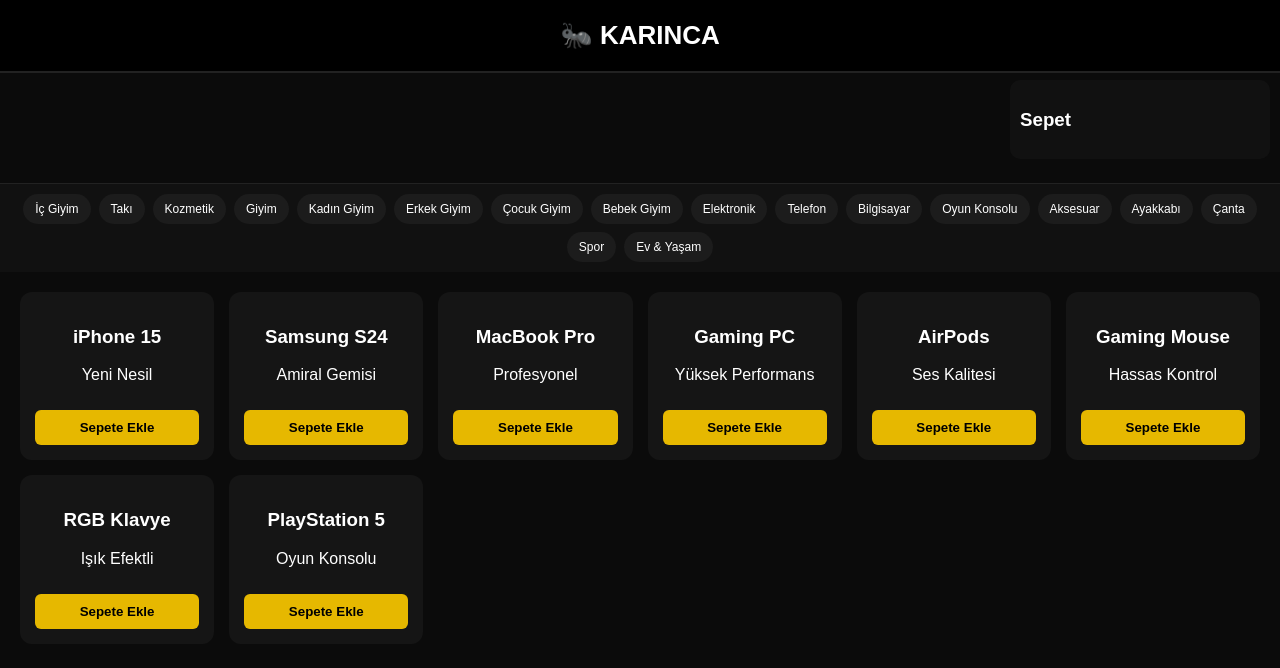
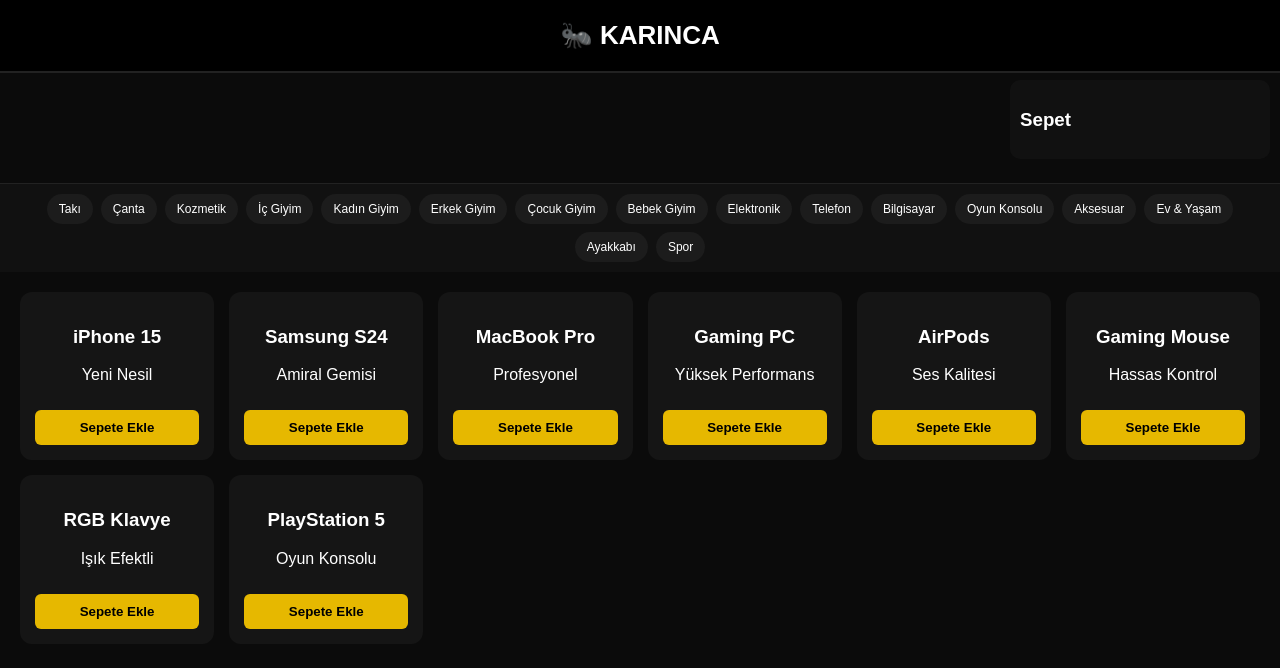
Before and after one commit to skaynar578/karinca-shop, a plain HTML site: page index.html in a window 1280 px wide. Drawn offline with Linux system fonts and the light colour scheme.

Commit message:
Update index.html

```diff
--- a/index.html
+++ b/index.html
@@ -138,17 +138,16 @@
 <div class="categories">
 
   <!-- ÖZEL ALANLAR -->
-  <div class="cat">İç Giyim</div>
   <div class="cat">Takı</div>
+  <div class="cat">Çanta</div>
   <div class="cat">Kozmetik</div>
 
 <!-- MODA SERİSİ -->
-  <div class="cat">Giyim</div>
+  <div class="cat">İç Giyim</div>
   <div class="cat">Kadın Giyim</div>
   <div class="cat">Erkek Giyim</div>
   <div class="cat">Çocuk Giyim</div>
   <div class="cat">Bebek Giyim</div>
-
 
 
   <!-- ANA TEKNOLOJİ -->
@@ -160,10 +159,10 @@
 
 
   <!-- YAŞAM -->
+  <div class="cat">Ev & Yaşam</div>
   <div class="cat">Ayakkabı</div>
-  <div class="cat">Çanta</div>
   <div class="cat">Spor</div>
-  <div class="cat">Ev & Yaşam</div>
+
 
 </div>
 
```
